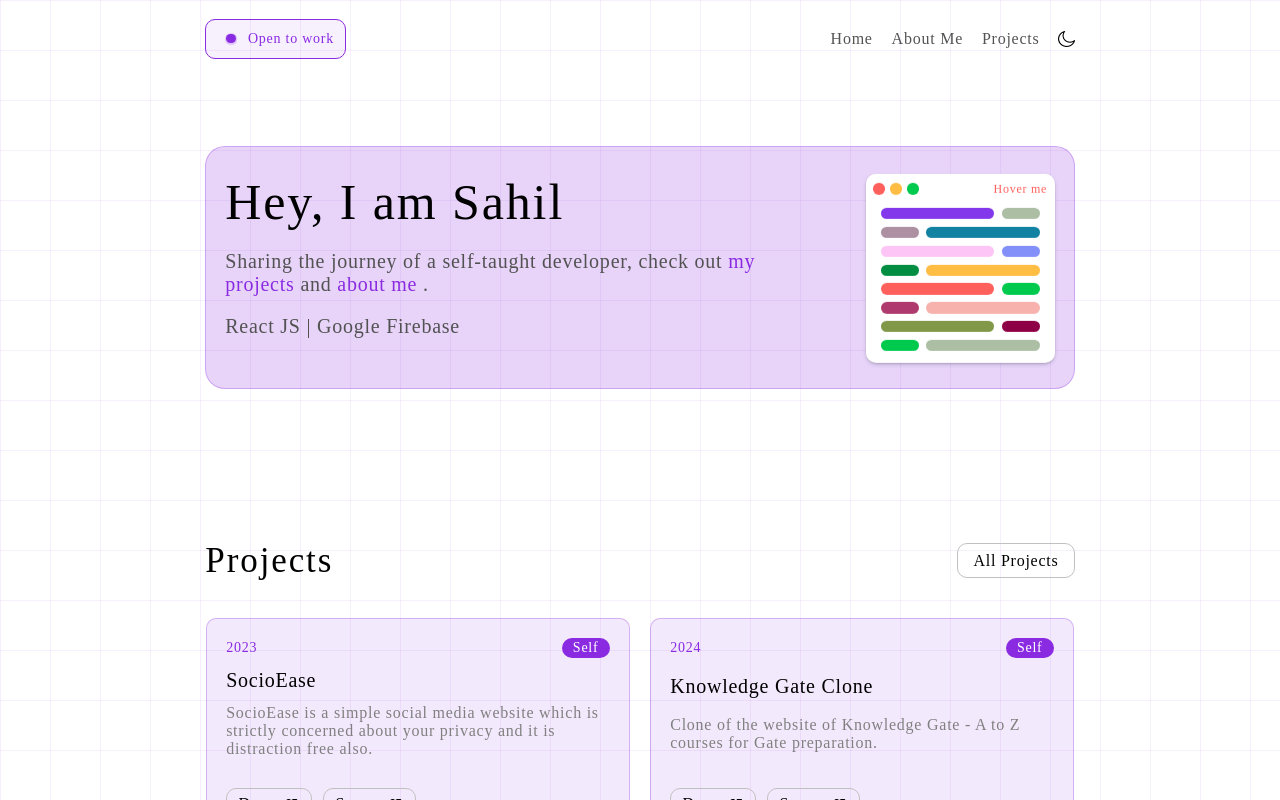
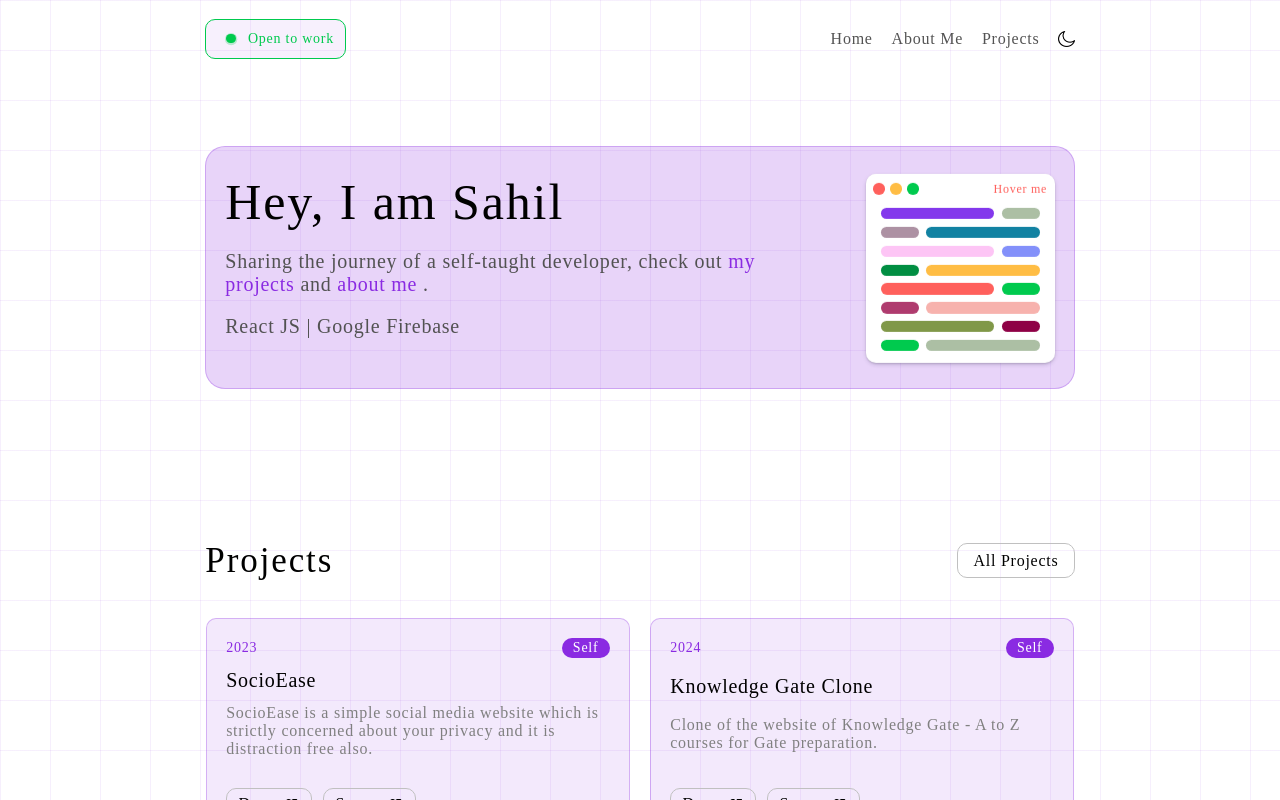
Before and after one commit to sahilkalkal9/portfolio_website, a React (Create React App) app: page / in a window 1280 px wide. Shown: the top 800 px of the page. Built offline with nearby package versions, Linux system fonts and the light colour scheme; a web font is replaced by a local one.

Commit message:
final ui

```diff
--- a/src/App.scss
+++ b/src/App.scss
@@ -1078,7 +1078,7 @@ $projectnamesize : 20px;
     align-items: center;
     padding: .15cm .3cm;
     border-radius: 10px;
-    border: 1px solid blueviolet;
+    border: 1px solid #00CA4E;
     box-sizing: border-box;
     gap: .1cm;
 }
@@ -1096,20 +1096,20 @@ $projectnamesize : 20px;
 .odot {
     width: .25cm;
     height: .25cm;
-    background-color: blueviolet;
+    background-color: #00CA4E;
     border-radius: 50%;
     position: absolute;
 }
 
 .otwt {
-    color: blueviolet;
+    color: #00CA4E;
     font-size: 14px;
 }
 
 .odotwave {
     width: .7cm;
     height: .7cm;
-    background-color: rgba(137, 43, 226, 0.205);
+    background-color: #00ca4d3f;
     border-radius: 50%;
     transform: scale(0);
     animation: wave 1s infinite alternate ease;
```
